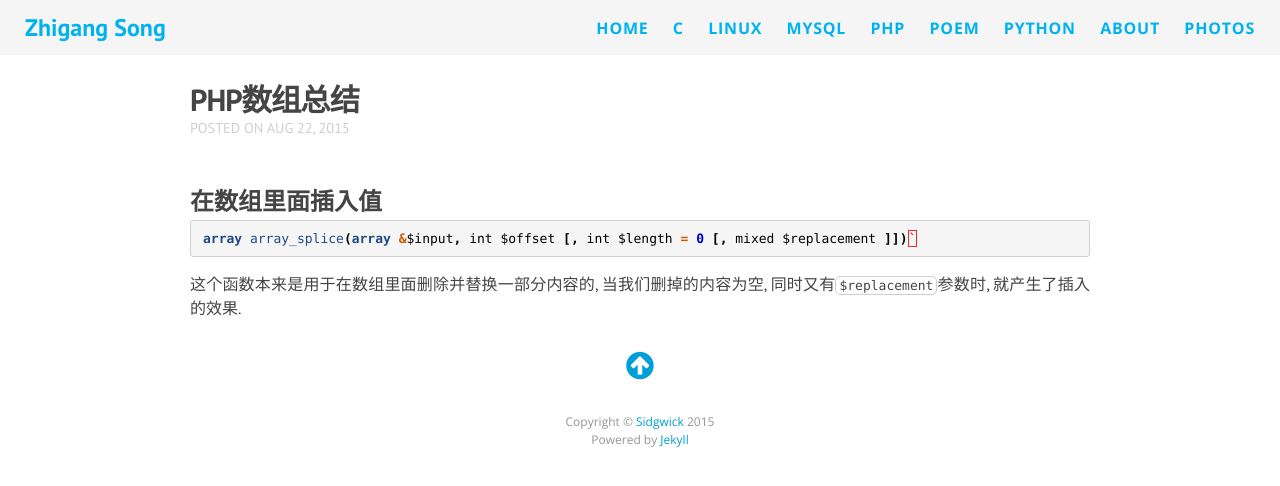
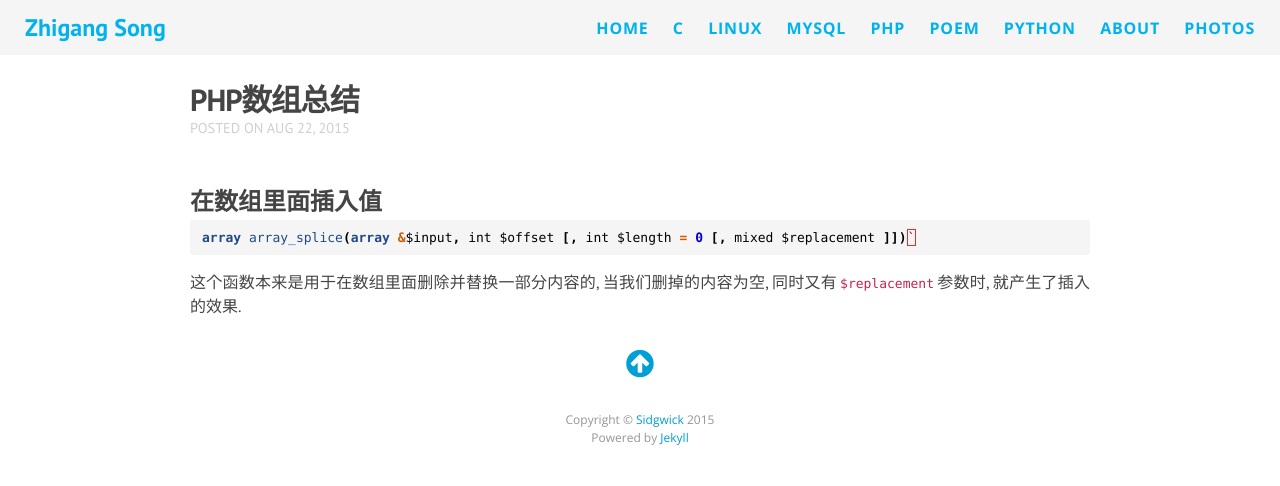
Before and after one commit to sidgwick/sidgwick.github.io, a Jekyll site: the page built from _posts/php/2015-08-22-PHP-array.md, in a window 1280 px wide. Shown: the top 486 px of the page. Built offline with Jekyll 4.4.1, drawn with Linux system fonts in a browser that asks for light colours; nearby versions of some CDN libraries.

Commit message:
update code style

```diff
--- a/_sass/_base.scss
+++ b/_sass/_base.scss
@@ -103,7 +103,10 @@
     pre,
     code {
         font-size: 13px;
-        border: 1px solid $grey-color-light;
+        color: #c7254e;
+        background-color: #f9f2f4;
+        border-radius: 4px;
+        // border: 1px solid $grey-color-light;
         font-family: Menlo, Monaco, "Andale Mono", serif;
     }
 
```
